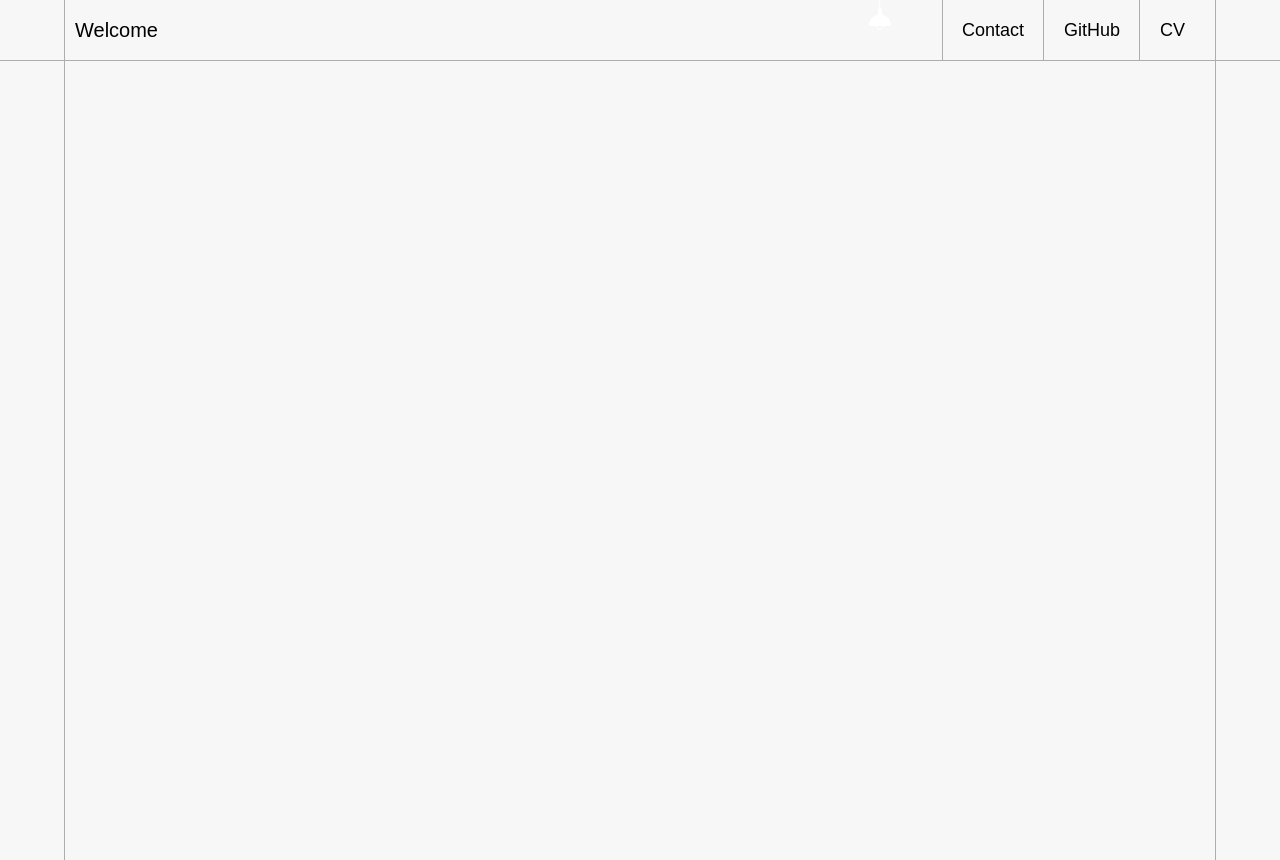
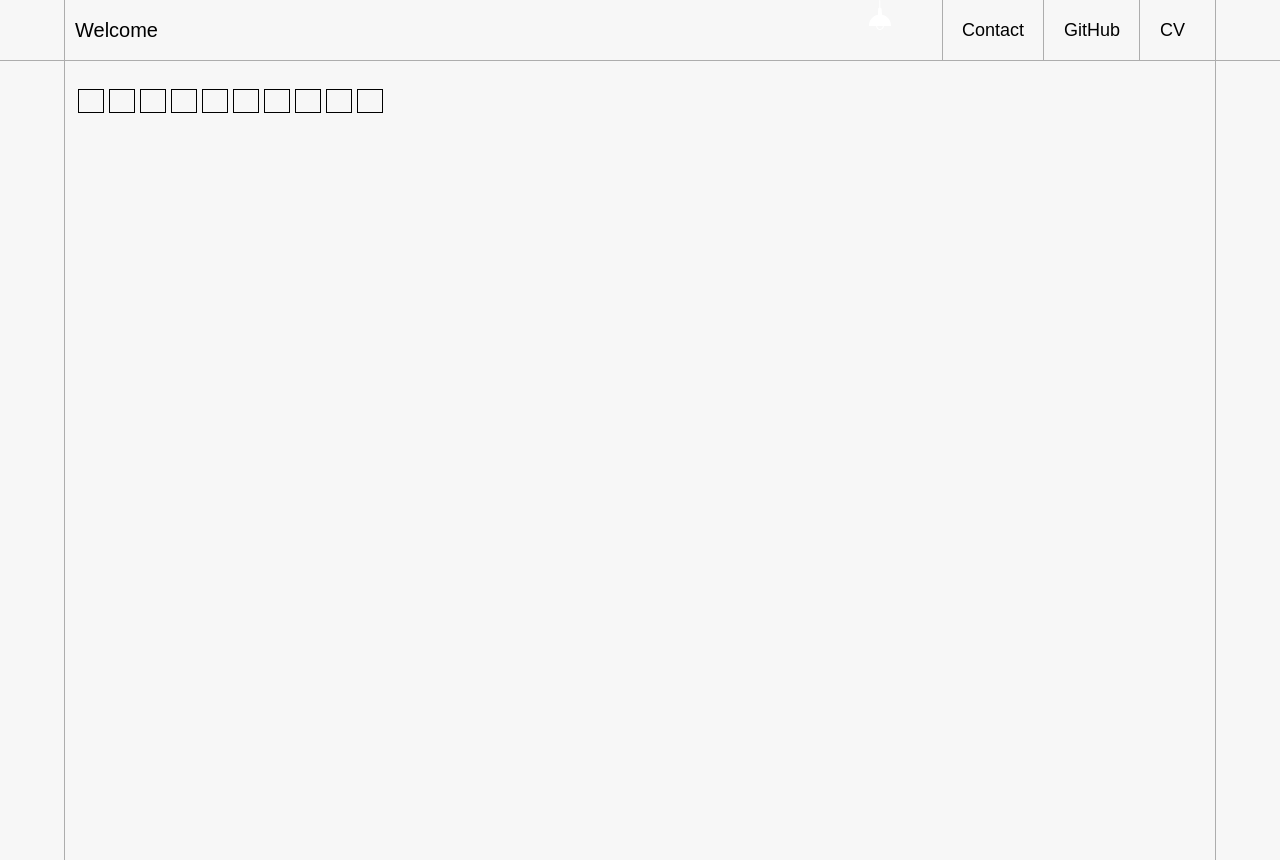
Before and after one commit to JhowBRCG/my-portfolio, a Next.js app: page / in a window 1280 px wide. Built offline with nearby package versions, Linux system fonts and the light colour scheme; a web font is replaced by a local one; what tailwindcss-animated would draw is missing.

Commit message:
add Hero component inside app/page.tsx

```diff
--- a/app/page.tsx
+++ b/app/page.tsx
@@ -1,3 +1,9 @@
+import Hero from "@/components/Hero";
+
 export default function page() {
-  return <main className="relative min-h-screen w-full"></main>;
+  return (
+    <main>
+      <Hero />
+    </main>
+  );
 }
```
